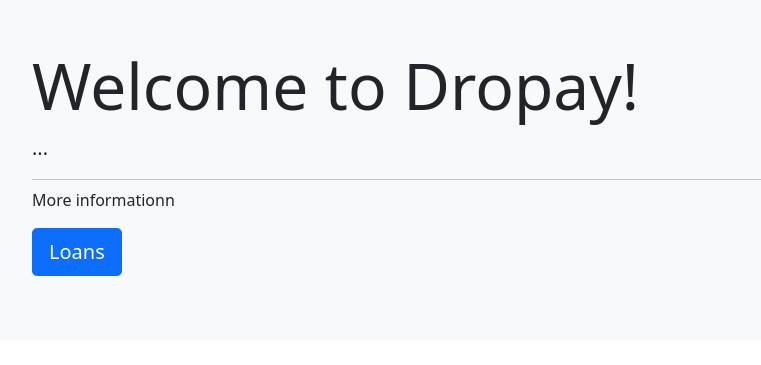
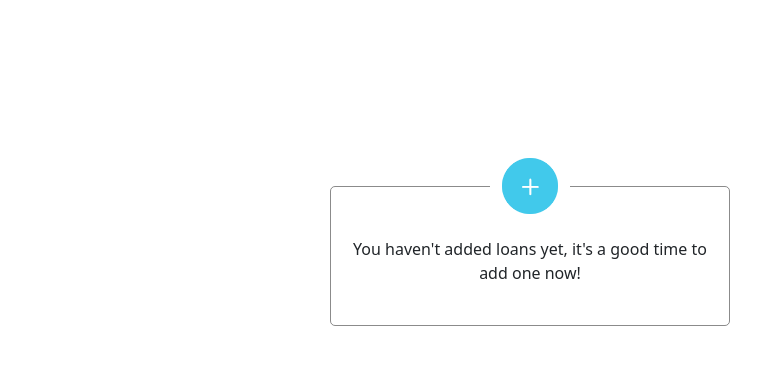
Before and after one commit to franco-arroyave/Dropay, a Django app: page /home in a window 1280 px wide. Shown: the part 64-429 px from the top of the page, without its empty margins (110-871 px from the left). Run offline with Django 3.2, Linux system fonts and the light colour scheme.

Commit message:
Home updated

```diff
--- a/Dropay/static/css/style.css
+++ b/Dropay/static/css/style.css
@@ -175,3 +175,23 @@ nav > div > ul > div.userMenu > a.userMenu--user {
     font-size: 14px;
     height: 100%;
 }
+
+div.loanList--empty{
+    margin-top: 5%;
+    padding-top: 50px;
+}
+
+div.loanList--empty img{
+    position: relative;
+    bottom: -40px;
+    background-color: white;
+}
+
+div.loanList--empty div.text-container{
+    width: 400px;
+    height: 140px;
+    padding: 50px 10px 0px 10px;
+    text-align: center;
+    border: 1px solid #636363bd;
+    border-radius: 5px;
+}
--- a/Dropay/templates/pages/index.html
+++ b/Dropay/templates/pages/index.html
@@ -5,7 +5,18 @@
 {% block contenido %}
 
 {%include '../navbar.html'%}
+
+{%load static%}
 <div class="container">
+    <div class="loanList--empty d-flex align-items-center flex-column">
+        <a href="{%url 'newLoan'%}"><img src="{% static 'images/circle-plus.png'%}" class="add-button" alt="Add" width="80px"></a>
+        <div class="text-container">
+            <p>You haven't added loans yet, it's a good time to add one now!</p>
+        </div>
+    </div>
+</div>
+
+<!-- <div class="container">
     <div class="p-5 bg-light">
         <div class="container">
             <h1 class="display-3">Welcome to Dropay!</h1>
@@ -17,6 +28,6 @@
             </p>
         </div>
     </div>
-</div>
+</div> -->
 
 {% endblock %}
```
Also changed, not shown: Dropay/static/images/circle-plus.png (added).
